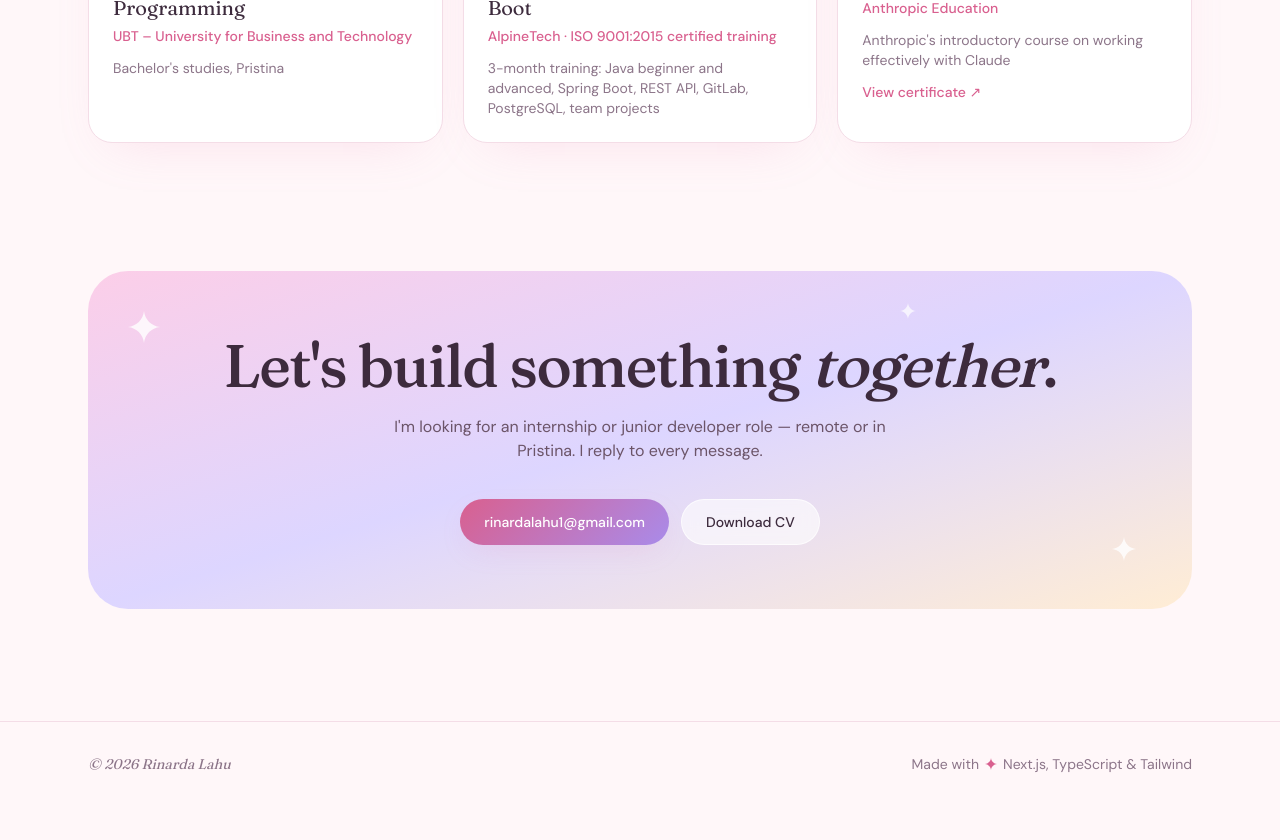
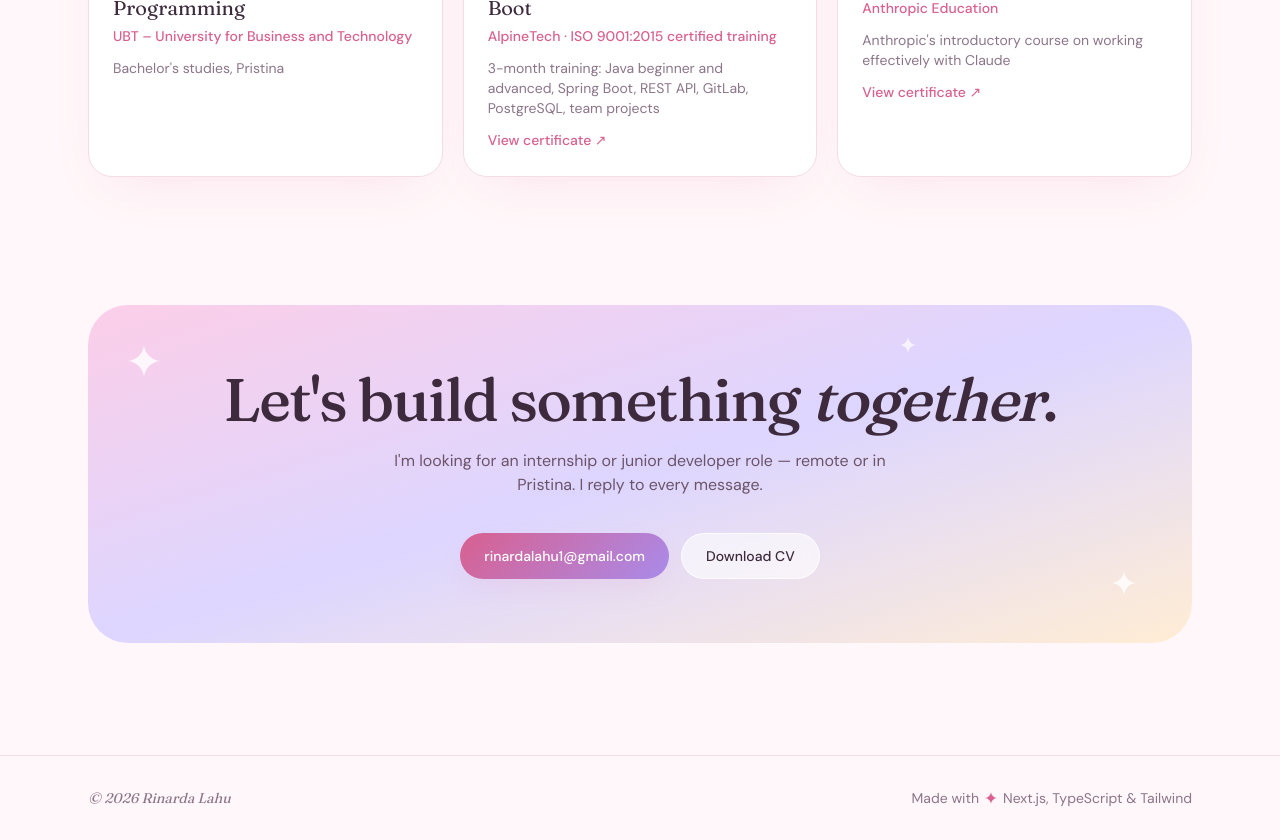
Before and after one commit to RinardaL/portfolio, a Next.js app: page / in a window 1280 px wide. Shown: the part 5820-6660 px from the top of the page. Before the commit the page ends 6626 px from the top, so only its background shows below. Built offline with nearby package versions, Linux system fonts and the light colour scheme.

Commit message:
Add AlpineTech certificate PDF and link it from the education timeline
Co-Authored-By: Claude Fable 5.1 <noreply@anthropic.com>

```diff
--- a/src/data/profile.ts
+++ b/src/data/profile.ts
@@ -153,6 +153,7 @@ export const timeline: TimelineItem[] = [
     org: "AlpineTech · ISO 9001:2015 certified training",
     period: "2024 · Certificate",
     detail: "3-month training: Java beginner and advanced, Spring Boot, REST API, GitLab, PostgreSQL, team projects",
+    link: "/certificates/alpinetech-java-spring-boot.pdf",
   },
   {
     title: "Claude 101",
```
Also changed, not shown: 1 other file (tests, documents, lock files or other folders).
